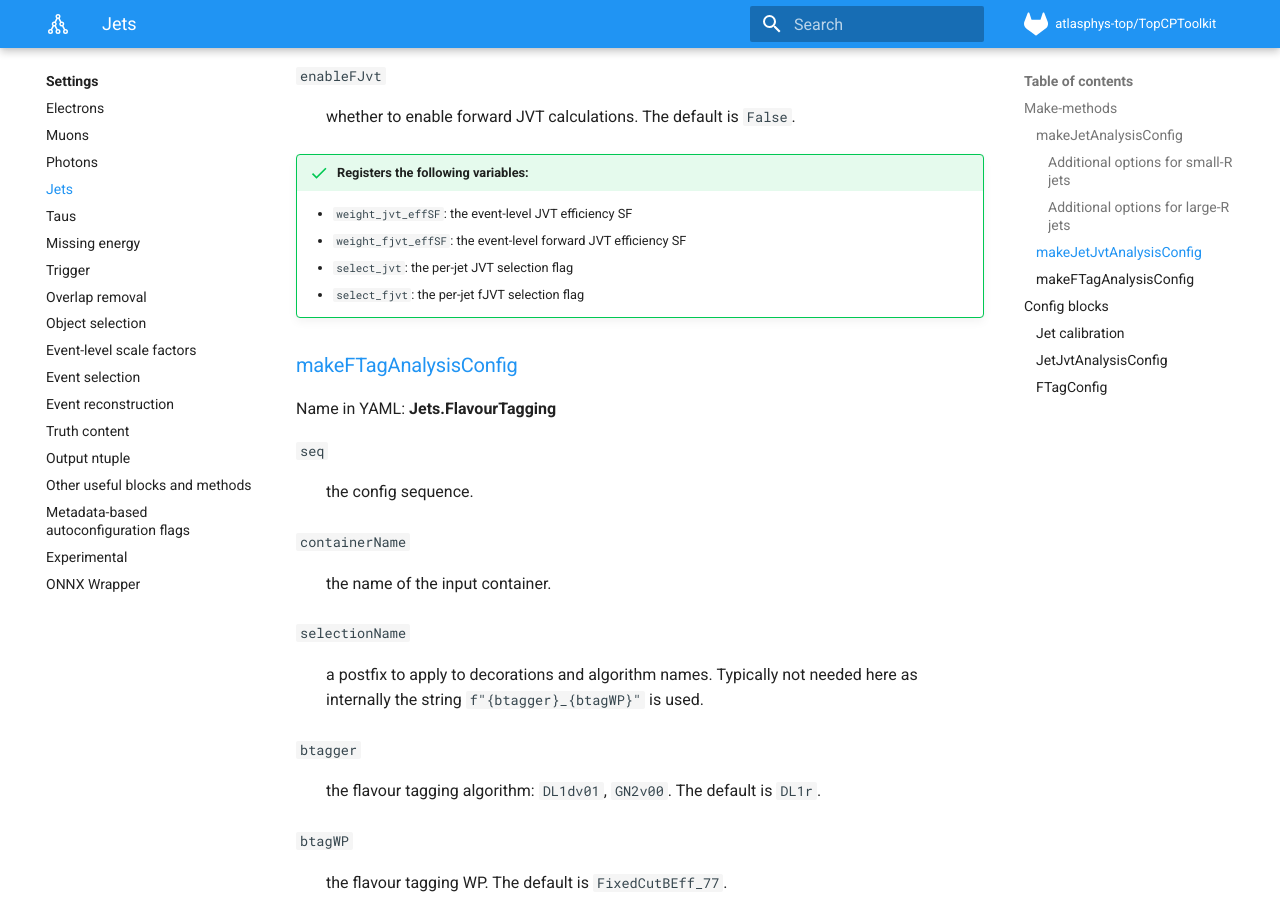
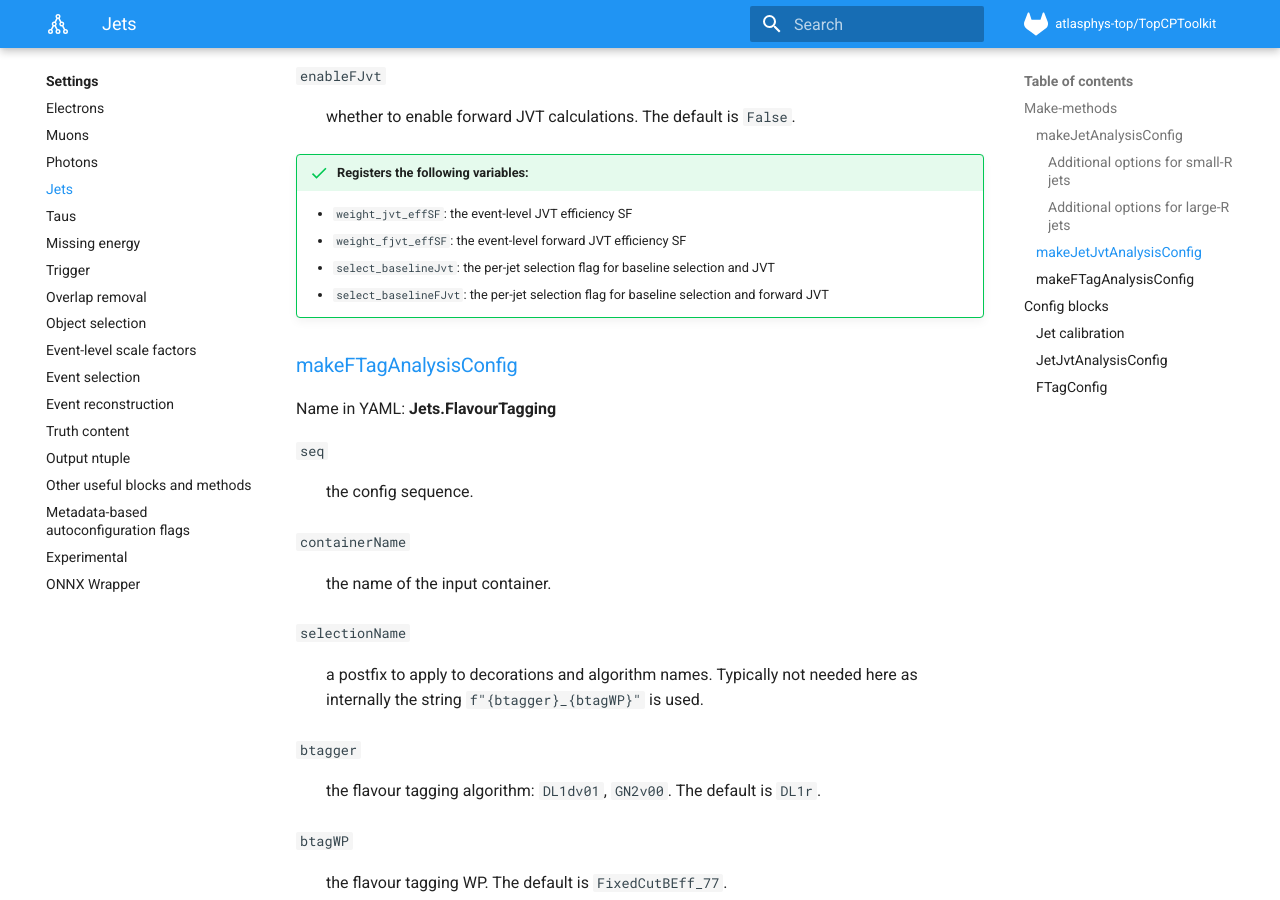
Before and after one commit to SuperNova76/TopCPToolKit, an MkDocs documentation site: the page built from docs/settings/jets.md, in a window 1280 px wide and 900 px high, scrolled down 3547 px. Built offline with MkDocs 1.6.1 and Material for MkDocs 9.7.7, drawn with Linux system fonts in a browser that asks for light colours; formulas are drawn with MathJax 3; some of the changed text lies outside the part shown.

Commit message:
Resolve "Update to new JVT selection names"

```diff
--- a/docs/settings/jets.md
+++ b/docs/settings/jets.md
@@ -107,8 +107,8 @@ Name in YAML: **Jets.JVT**
 !!! success "Registers the following variables:"
     - `weight_jvt_effSF`: the event-level JVT efficiency SF
     - `weight_fjvt_effSF`: the event-level forward JVT efficiency SF
-    - `select_jvt`: the per-jet JVT selection flag
-    - `select_fjvt`: the per-jet fJVT selection flag
+    - `select_baselineJvt`: the per-jet selection flag for baseline selection and JVT
+    - `select_baselineFJvt`: the per-jet selection flag for baseline selection and forward JVT
 
 ### [makeFTagAnalysisConfig](https://acode-browser1.usatlas.bnl.gov/lxr/source/athena/PhysicsAnalysis/Algorithms/FTagAnalysisAlgorithms/python/FTagAnalysisConfig.py)
 Name in YAML: **Jets.FlavourTagging**
@@ -167,8 +167,8 @@ Name in YAML: **Jets.FlavourTagging**
 !!! success "Registers the following variables:"
     - `weight_jvt_effSF`: the event-level JVT efficiency SF
     - `weight_fjvt_effSF`: the event-level forward JVT efficiency SF
-    - `select_jvt`: the per-jet JVT selection flag
-    - `select_fjvt`: the per-jet fJVT selection flag
+    - `select_baselineJvt`: the per-jet selection flag for baseline selection and JVT
+    - `select_baselineFJvt`: the per-jet selection flag for baseline selection and forward JVT
 
 ### [FTagConfig](https://acode-browser1.usatlas.bnl.gov/lxr/source/athena/PhysicsAnalysis/Algorithms/FTagAnalysisAlgorithms/python/FTagAnalysisConfig.py)
 
```
Also changed, not shown: source/TopCPToolkit/share/configs/bTaggerCalibration/reco.yaml (+7 -7 lines).
